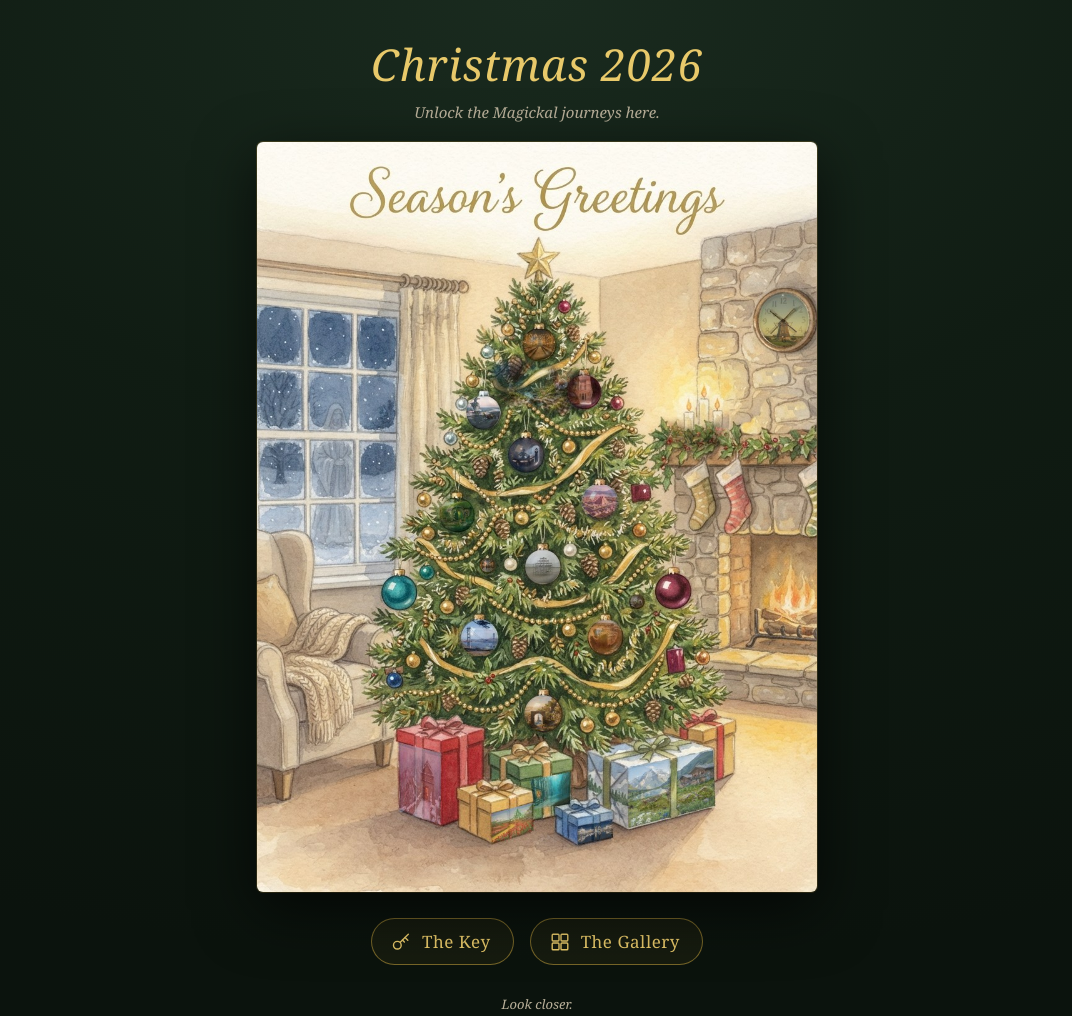
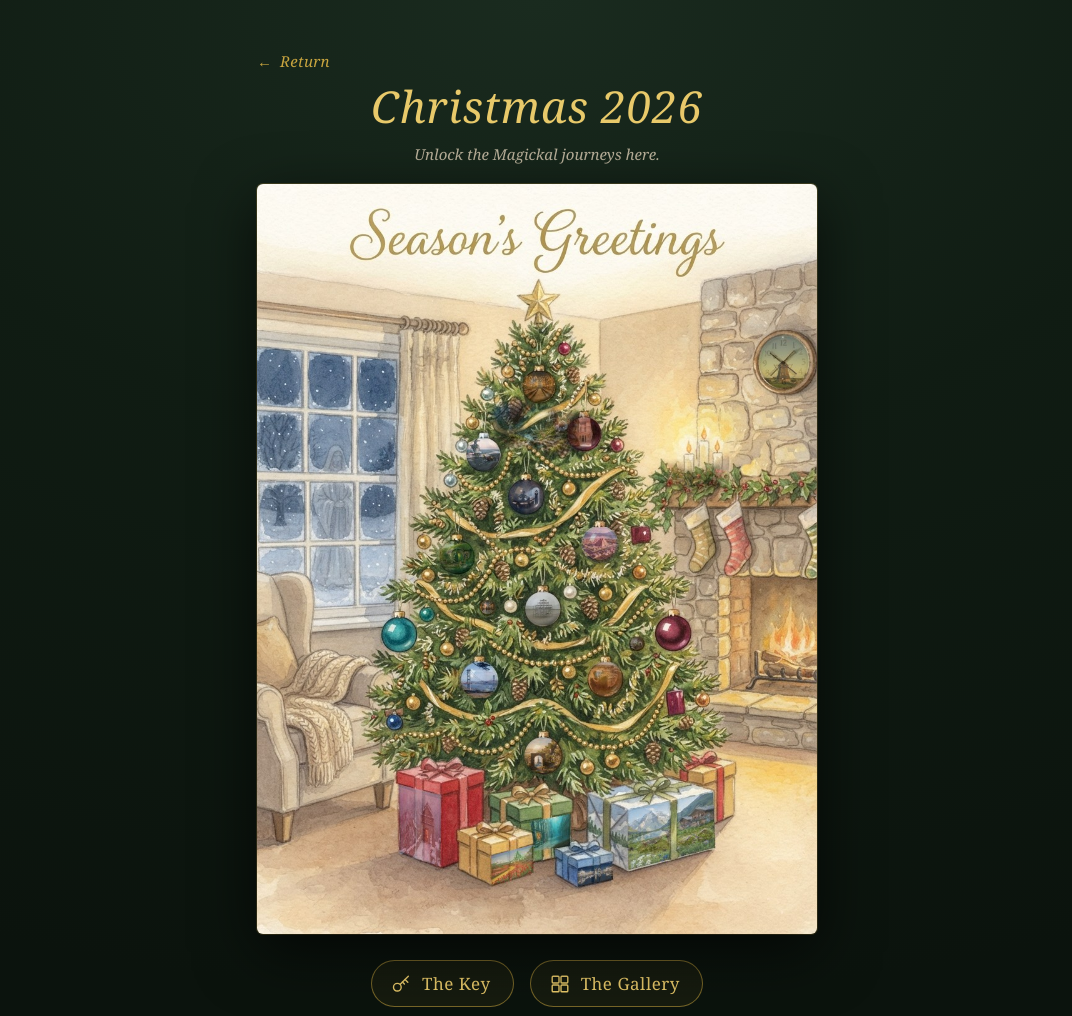
Before and after one commit to auriclux/ll, a plain HTML site: page deep-card.html in a window 1280 px wide. Shown: the top 1016 px of the page, without its empty margins (103-1175 px from the left). Drawn offline with Linux system fonts and the light colour scheme.

Commit message:
Add files via upload

```diff
--- a/deep-card.html
+++ b/deep-card.html
@@ -23,6 +23,13 @@
     display:flex; flex-direction:column; align-items:center;
     padding:34px 14px 56px;
   }
+  .return-nav{width:min(92vw,560px); margin:16px auto 4px; text-align:left}
+  .return-nav a{
+    color:var(--gold); text-decoration:none; font-style:italic; font-size:15px;
+    letter-spacing:.02em;
+  }
+  .return-nav a:hover{color:var(--gold-bright); text-decoration:underline}
+  .return-nav a:focus-visible{outline:2px solid var(--gold-bright); outline-offset:3px}
   header{text-align:center; margin-bottom:20px}
   h1{
     margin:0; font-weight:normal; font-style:italic;
@@ -211,6 +218,8 @@
 </style>
 </head>
 <body>
+
+<nav class="return-nav"><a href="./" aria-label="Return to the Loose Leaves front page">&#8592;&ensp;Return</a></nav>
 
 <header>
   <h1>Christmas 2026</h1>
```
